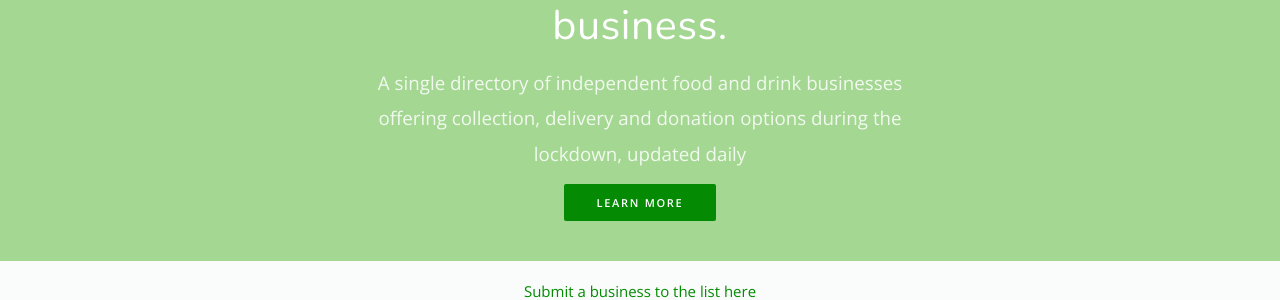
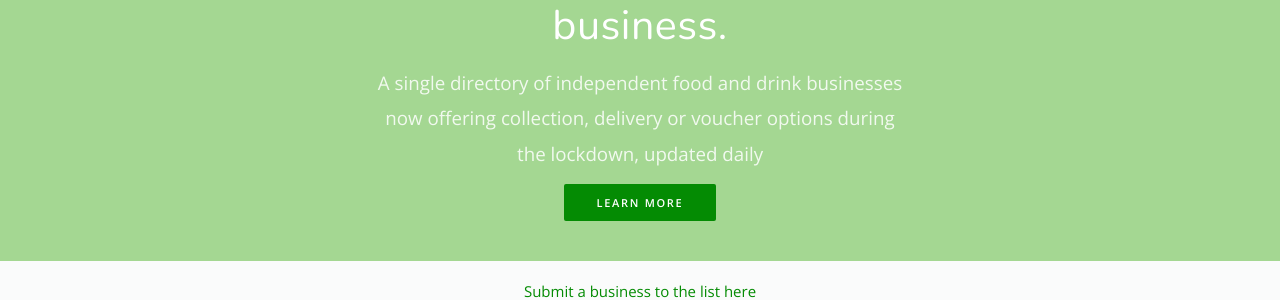
Before and after one commit to lets-flourish/lets-flourish.github.io, a Jekyll site: the page built from index.html, in a window 1280 px wide and 900 px high. Shown: the part 141-441 px from the top of the window. Built offline with Jekyll 4.4.1, drawn with Linux system fonts in a browser that asks for light colours; some web fonts are replaced; comment, search, counter and statistics services are not loaded.

Commit message:
Update copy

```diff
--- a/_layouts/the-list.html
+++ b/_layouts/the-list.html
@@ -45,7 +45,7 @@
             <strong>Closed for safety. Open for business.</strong>
           </h1>
           <p class="lead-2">
-            A single directory of independent food and drink businesses offering collection, delivery and donation options during the lockdown, updated daily
+            A single directory of independent food and drink businesses now offering collection, delivery or voucher options during the lockdown, updated daily
 					</p>
           <p class="gap-xy">
             <a class="btn px-6 btn-flourish" href="https://letsflourish.co ">Learn more</a>
```
